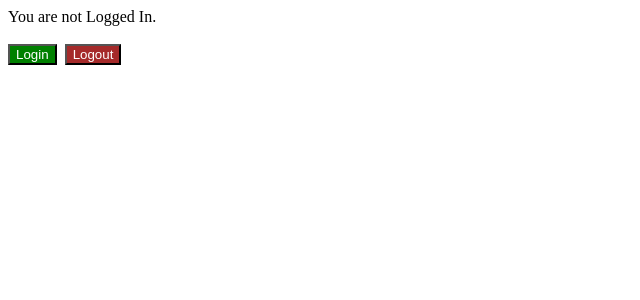
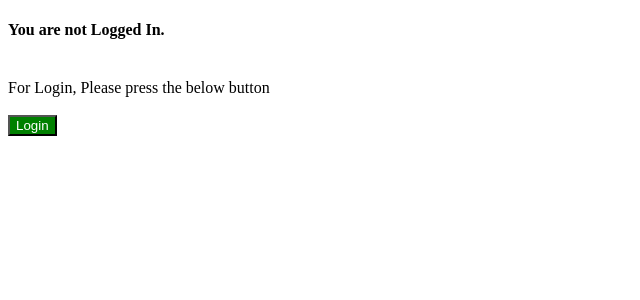
Before and after one commit to rumpapl/react-documentation-implimentation, a React (Create React App) app in the folder react_doc_imp_app/: page / in a window 1280 px wide. Shown: the top 300 px of the page, without its empty margins (0-640 px from the left). Built offline with nearby package versions, Linux system fonts and the light colour scheme; the HTML template or start-up script is replaced by a standard one.

Commit message:
worked on conditional component rendaring using variable

```diff
--- a/react_doc_imp_app/src/conditional_rendaring/auth/Login.js
+++ b/react_doc_imp_app/src/conditional_rendaring/auth/Login.js
@@ -19,19 +19,30 @@ const Login = () => {
         // console.log('IsLogedIn: ' + isLogedIn);
         setIsLogedIn(false);
     }
+
+    let btn;
+    if (isLogedIn) {
+        btn = <CommonBtn onClick={() => handleLogout()} btn_style='logout-btn'>Logout</CommonBtn>
+    }
+    else {
+        btn = <CommonBtn onClick={() => handleLogin()} btn_style='login-btn'>Login</CommonBtn>
+
+    }
+
     return (
         <div>
 
             <Greeting isLogedIn={isLogedIn} />
             {console.log('IsLogedIn: ' + isLogedIn)}
             <br />
+            {btn}
             {/* <LoginBtn onClick={() => handleLogin()} />
             &nbsp;&nbsp;
             <LogoutBtn onClick={() => handleLogout()} /> */}
 
-            <CommonBtn onClick={() => handleLogin()} btn_style='login-btn'>Login</CommonBtn>
+            {/* <CommonBtn onClick={() => handleLogin()} btn_style='login-btn'>Login</CommonBtn>
             &nbsp;&nbsp;
-            <CommonBtn onClick={() => handleLogout()} btn_style='logout-btn'>Logout</CommonBtn>
+            <CommonBtn onClick={() => handleLogout()} btn_style='logout-btn'>Logout</CommonBtn> */}
         </div>
     )
 }
--- a/react_doc_imp_app/src/conditional_rendaring/greeting/GuestGreeting.js
+++ b/react_doc_imp_app/src/conditional_rendaring/greeting/GuestGreeting.js
@@ -3,7 +3,9 @@ import React from 'react'
 const GuestGreeting = () => {
     return (
         <div>
-            <span>You are not Logged In.</span>
+            <h4>You are not Logged In.</h4>
+            <br/>
+            <span>For Login, Please press the below button</span>
         </div>
     )
 }
--- a/react_doc_imp_app/src/conditional_rendaring/greeting/UserGreeting.js
+++ b/react_doc_imp_app/src/conditional_rendaring/greeting/UserGreeting.js
@@ -3,7 +3,9 @@ import React from 'react'
 const UserGreeting = () => {
     return (
         <div>
-           <span>Welcome!! You are Logged In.</span>
+           <h4>Welcome!! You are Logged In.</h4>
+           <br/>
+           <span>For Logout, Please press the below button</span>
         </div>
     )
 }
```
